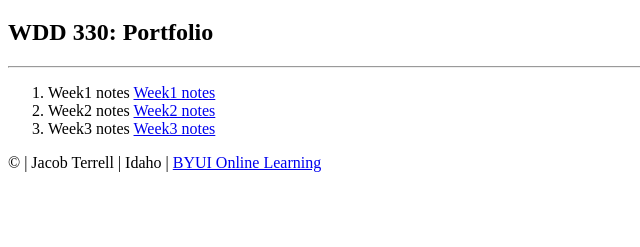
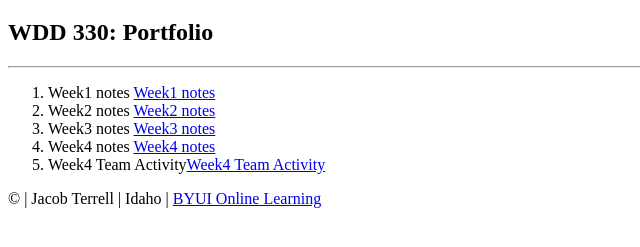
Before and after one commit to jacobi973/wdd330, a website: page index.html in a window 1280 px wide. Shown: the part 61-308 px from the top of the page, without its empty margins (0-640 px from the left). Drawn offline with Linux system fonts and the light colour scheme; a web font is replaced by a local one.

Commit message:
added link

```diff
--- a/js/main.js
+++ b/js/main.js
@@ -1,12 +1,18 @@
 const links = [{
     label: "Week1 notes ",
     url: 'week1/index.html'
-},{
+}, {
     label: "Week2 notes ",
     url: 'week2/index.html'
-},{
+}, {
     label: "Week3 notes ",
     url: 'week3/index.html'
+}, {
+    label: "Week4 notes ",
+    url: 'week4/index.html',
+}, {
+    label: "Week4 Team Activity",
+    url: 'week4/index_team.html'
 }]
 
 
```
Also changed, not shown: week4/index_team.html (+1 -1 lines), week4/index.html (added).
